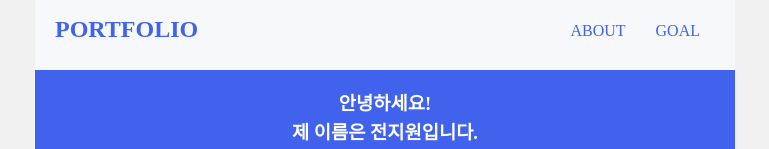
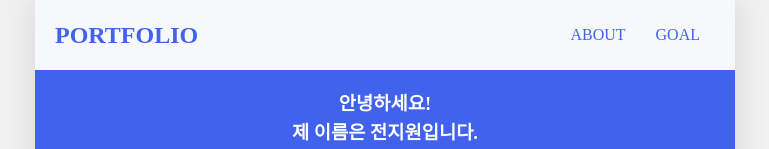
Before and after one commit to jiwonly/MyProfile, a React (Vite) app: page / in a window 1280 px wide. Shown: the top 149 px of the page, without its empty margins (255-1024 px from the left). Built offline with nearby package versions, Linux system fonts and the light colour scheme.

Commit message:
fix: css

```diff
--- a/src/components/Header.css
+++ b/src/components/Header.css
@@ -6,24 +6,26 @@
   color: rgb(64, 98, 237);
   /* width: auto; */
   height: 70px;
+  align-items: center;
+  /* 세로를 기준으로 가운데 정렬 */
+  padding: 0px 20px;
 
   position: sticky;
   top: 0;
 }
 
-.title {
-  padding: 16px 20px;
+.header .header_left {
 }
 
-.nav {
+.header .header_right {
   display: flex;
   /* justify-content: flex-end; */
-  padding-right: 20px;
+  /* padding-right: 20px; */
 }
 
-.nav a {
+.header .header_right > a {
   text-decoration: none;
   text-align: center;
   color: rgb(64, 98, 237);
-  padding: 22px 15px;
+  padding: 0px 15px;
 }
--- a/src/components/Header.jsx
+++ b/src/components/Header.jsx
@@ -4,10 +4,10 @@ import { memo } from "react";
 const Header = () => {
   return (
     <div className="header">
-      <div className="title">
+      <div className="header_left">
         <h2>PORTFOLIO</h2>
       </div>
-      <div className="nav">
+      <div className="header_right">
         <a href="#">ABOUT</a>
         <a href="#">GOAL</a>
       </div>
--- a/src/index.css
+++ b/src/index.css
@@ -21,4 +21,5 @@ body {
   margin: 0 auto;
   min-height: 100vh;
   height: 100%;
+  box-shadow: rgba(100, 100, 100, 0.2) 0px 0px 29px 0px;
 }
```
